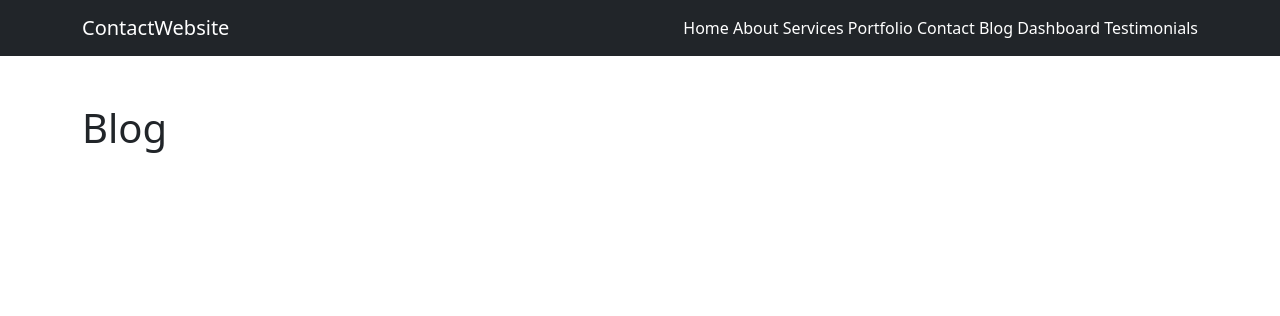
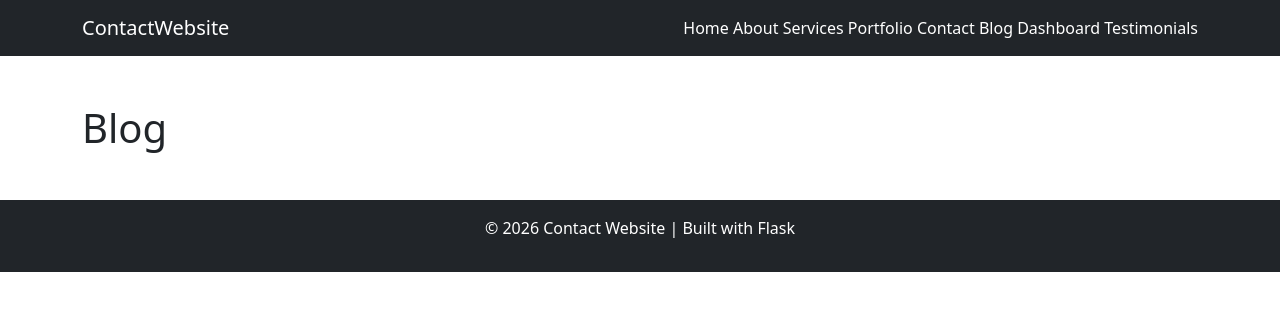
Before and after one commit to kasideduamgthong/contact-website, a Flask app: page /blog in a window 1280 px wide. Shown: the top 316 px of the page. Run offline with Flask 3, Linux system fonts and the light colour scheme; data that the repository does not hold is empty.

Commit message:
Add footer section

```diff
--- a/templates/base.html
+++ b/templates/base.html
@@ -26,5 +26,9 @@
     {% block content %}{% endblock %}
 </div>
 
+<footer class="bg-dark text-white text-center py-3 mt-5">
+    <p>© 2026 Contact Website | Built with Flask</p>
+</footer>
+
 </body>
 </html>
```
